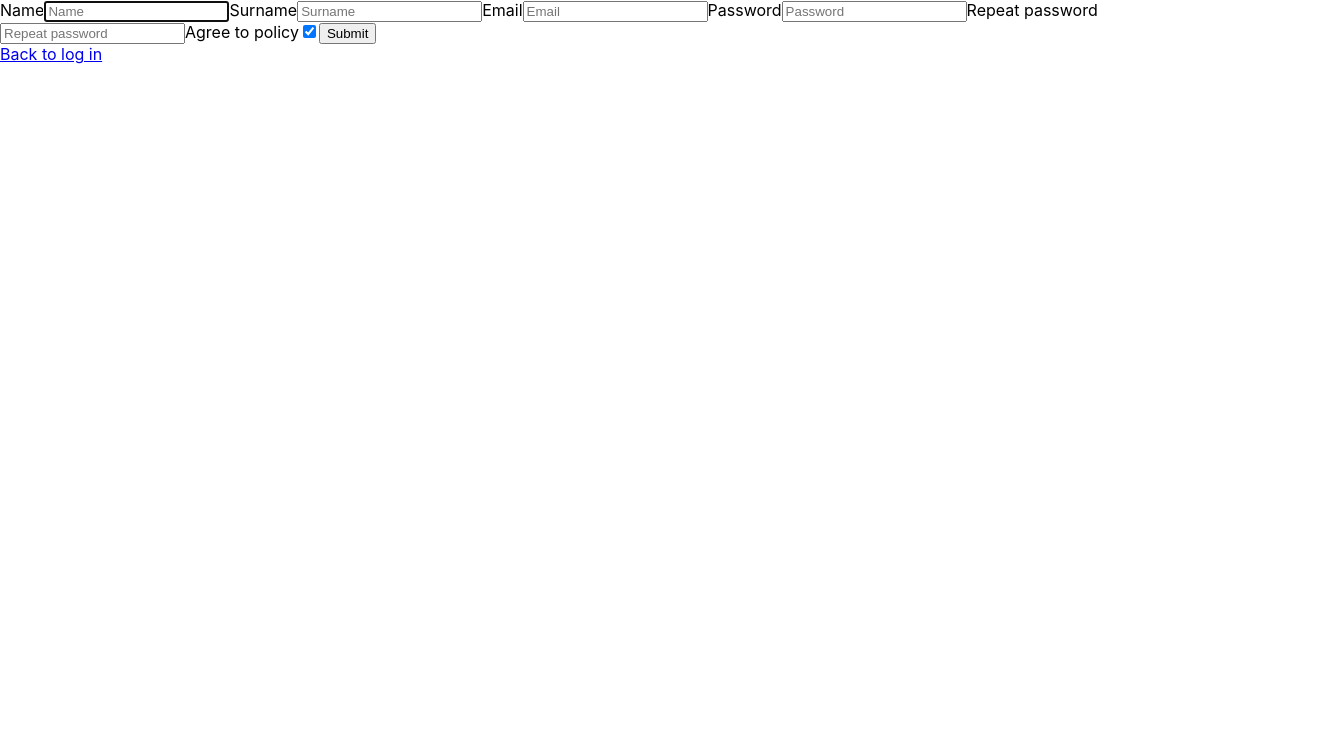
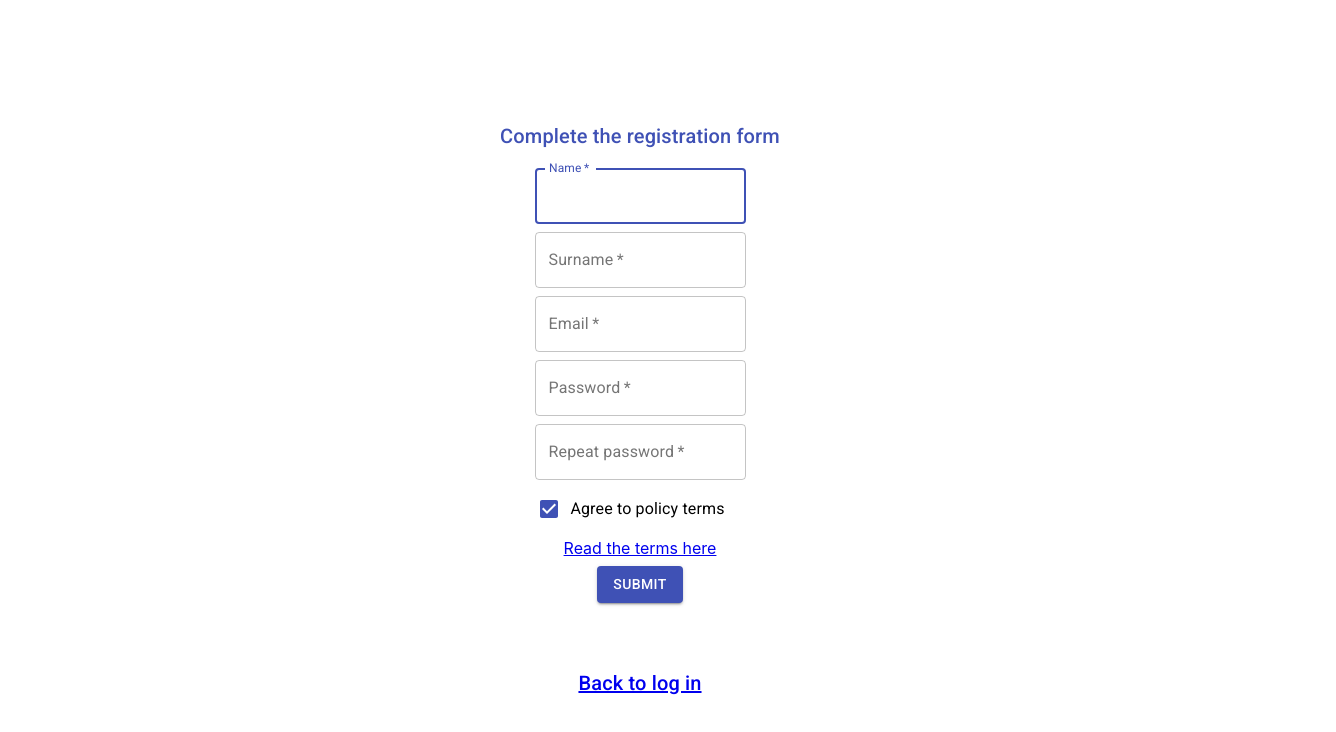
Before and after one commit to MartaG01/to-do-app, a React (Create React App) app: page /register in a window 1280 px wide. Shown: the top 732 px of the page, 1336 px wide, since content can reach past the window. Built offline with nearby package versions, Linux system fonts and the light colour scheme; no server answers.

Commit message:
styling added to registration page

```diff
--- a/src/App.js
+++ b/src/App.js
@@ -5,7 +5,7 @@ import {
   Route,
 } from "react-router-dom";
 import {TestingContext} from "./components/testing/TestContext";
-import {About, Contact, Home, LandingPage, PasswordReset, Register} from "./pages";
+import {About, Contact, Home, LandingPage, PasswordReset, Register, Policyterms} from "./pages";
 
 
 const App =()=> {
@@ -22,6 +22,7 @@ const App =()=> {
                     <Route exact path="/about" component={About} />
                     <Route exact path="/contact" component={Contact} />
                     <Route exact path="/home" component={Home} />
+                    <Route exact path="/register/policyterms" component={Policyterms} />
       </Switch>
     </Router>
 
--- a/src/components/userAuth/register-new-user/UserRegistrationForm.js
+++ b/src/components/userAuth/register-new-user/UserRegistrationForm.js
@@ -1,6 +1,10 @@
 import React, {Component} from 'react';
-import {withRouter} from "react-router-dom";
+import {Link, withRouter} from "react-router-dom";
 import {withFirebase} from '../../firebase/index';
+import { Button, Grid, TextField } from '@material-ui/core';
+import { Checkbox } from '@material-ui/core';
+import { FormControlLabel } from '@material-ui/core';
+import { Typography } from '@material-ui/core';
 
 const initialState= {
     username: "",
@@ -79,19 +83,53 @@ class RegistrationForm extends Component {
        let field = null;
        if (propName==="username"){
            field=
-           <label>{placeHolder}
+           <Grid item container justify="center">
+               <TextField
+                    label={placeHolder}
+                    name={propName}
+                    value={this.state.propName}
+                    type="text"
+                    onChange={this.onChange}
+                    autoFocus={true}
+                    variant="outlined"
+                    required
+               />
+           {/* <label>{placeHolder}
            <input name={propName} value={this.state.propName} type="text" placeholder={placeHolder} onChange={this.onChange} autoFocus={true} />
-           </label>
+           </label> */}
+           </Grid>
        } else if (propName.includes("password")) {
         field=
-        <label>{placeHolder}
+        <Grid item container justify="center">
+            <TextField
+                label={placeHolder}
+                name={propName}
+                value={this.state.propName}
+                type="password"
+                onChange={this.onChange}
+                variant="outlined"
+                required
+            />
+        {/* <label>{placeHolder}
         <input name={propName} value={this.state.propName} type="password" placeholder={placeHolder} onChange={this.onChange} />
-        </label>
+        </label> */}
+        </Grid>
        } else {
            field=
-        <label>{placeHolder}
+           <Grid item container justify="center">
+               <TextField
+                label={placeHolder}
+                name={propName}
+                value={this.state.propName}
+                type="text"
+                onChange={this.onChange}
+                variant="outlined"
+                required
+            />
+                {/* <label>{placeHolder}
                 <input name={propName} value={this.state.propName} type="text" placeholder={placeHolder} onChange={this.onChange} />
-        </label>
+                </label> */}
+            </Grid>
        }
         return(
 
@@ -101,19 +139,66 @@ class RegistrationForm extends Component {
 
     render() {
         return (
-            <form onSubmit={this.onSubmit} onReset={this.onReset}>
+            <Grid item container justify="center" alignItems="center" spacing={4}>
+                <Grid item xs={12}>
+                    <Typography
+                                variant="h6"
+                                color="primary"
+                                align="center"
+                    >
+                        Complete the registration form
+                    </Typography>
+
+                </Grid>
+
+            <form autoComplete="off" onSubmit={this.onSubmit} onReset={this.onReset} style={{display: "flex", justifyContent: "center", alignItems: "center", width: "20rem"}}>
+                <Grid container item justify="center" alignItems="center" spacing={1}>
+                <Grid item xs={12}>
                     {this.InputField("username", "Name")}
+                </Grid>
+                <Grid item xs={12}>
                     {this.InputField("usersurname", "Surname")}
+                </Grid>
+                <Grid item xs={12}>
                     {this.InputField("email", "Email")}
+                </Grid>
+                <Grid item xs={12}>
                     {this.InputField("passwordOne", "Password")}
+                </Grid>
+                <Grid item xs={12}>
                     {this.InputField("passwordTwo", "Repeat password")}
-                <label>Agree to policy
+                </Grid>
+                <Grid item container justify="center" xs={12}>
+                    {/* <label>Agree to policy terms
                     <input type="checkbox" checked={this.state.checkboxCheck} onChange={this.onCheck}/>
-                </label>
-                <button type="submit">Submit</button>
+                    </label> */}
+                    <FormControlLabel control={
+                        <Checkbox
+                        inputProps={{"aria-label": "Agree to policy terms"}}
+                        checked={this.state.checkboxCheck}
+                        color="primary"
+                        onChange={this.onCheck}
+                    />
+                    }
+                    label="Agree to policy terms"
+                    />
+                </Grid>
+                <Grid item container xs={12} justify="center">
+                    <Link to="/register/policyterms">Read the terms here</Link>
+                </Grid>
+                <Grid item container justify="center" xs={12}>
+                <Button
+                    variant="contained"
+                    type="submit"
+                    color="primary">
+                        Submit
+                </Button>
                 {this.state.inputTextInvalid && <p>{this.state.inputTextInvalid}</p>}
                 {this.state.error&&<p>An error occured, please try again later</p>}
+                </Grid>
+                </Grid>
             </form>
+            </Grid>
          );
     }
 }
--- a/src/pages/index.js
+++ b/src/pages/index.js
@@ -4,5 +4,6 @@ import Home from "./homePage";
 import LandingPage from "./landingPage";
 import PasswordReset from "./passwordReset";
 import Register from "./registration";
+import Policyterms from "./policyterms";
 
-export {About, Contact, Home, LandingPage, PasswordReset, Register}
+export {About, Contact, Home, LandingPage, PasswordReset, Register, Policyterms}
--- a/src/pages/landingPage/index.js
+++ b/src/pages/landingPage/index.js
@@ -12,7 +12,7 @@ class LandingPage extends Component {
     LandingText() {
         return(
             <main>
-                <Grid container justifycontent="center" alignItems="center" spacing={10}>
+                <Grid container justifycontent="center" alignItems="center" spacing={10} style={{marginTop: "5rem"}}>
                     <Grid item xs={12}>
                         <Typography
                         variant="h2"
--- /dev/null
+++ b/src/pages/policyterms/index.js
@@ -0,0 +1,25 @@
+import { Grid } from '@material-ui/core';
+import React from 'react';
+import { Component } from 'react';
+import { Link } from 'react-router-dom';
+
+class Policyterms extends Component{
+    render(){
+        return(
+            <Grid container xs={12} justify="center" spacing={10}>
+                <Grid item container justify="center" xs={12}>
+                    <p>Policy terms to read</p>
+                </Grid>
+                <Grid item container justify="center" xs={12}>
+                    <div>text</div>
+                </Grid>
+                <Grid item container justify="center"  xs={12}>
+                    <Link to="/register">Back</Link>
+                </Grid>
+            </Grid>
+        )
+    }
+}
+
+
+export default Policyterms
--- a/src/pages/registration/index.js
+++ b/src/pages/registration/index.js
@@ -1,3 +1,4 @@
+import { Grid, Typography } from '@material-ui/core';
 import React, {Component} from 'react';
 import {Link} from "react-router-dom";
 import {UserRegistrationForm} from "../../components";
@@ -7,8 +8,18 @@ class Register extends Component {
     render() {
         return (
             <>
+                <Grid container justify="center" alignItems="flex-start" style={{marginTop: "5rem"}} spacing={10}>
                 <UserRegistrationForm />
-                <Link to="/">Back to log in</Link>
+                <Grid item xs={12}>
+                <Typography
+                            variant="h6"
+                            color="primary"
+                            align="center"
+                >
+                <Link to="/" style={{display: "flex", justifyContent: "center"}}>Back to log in</Link>
+                </Typography>
+                </Grid>
+                </Grid>
             </>
          );
     }
```
Lines whose indentation alone changed are shown as unchanged.
